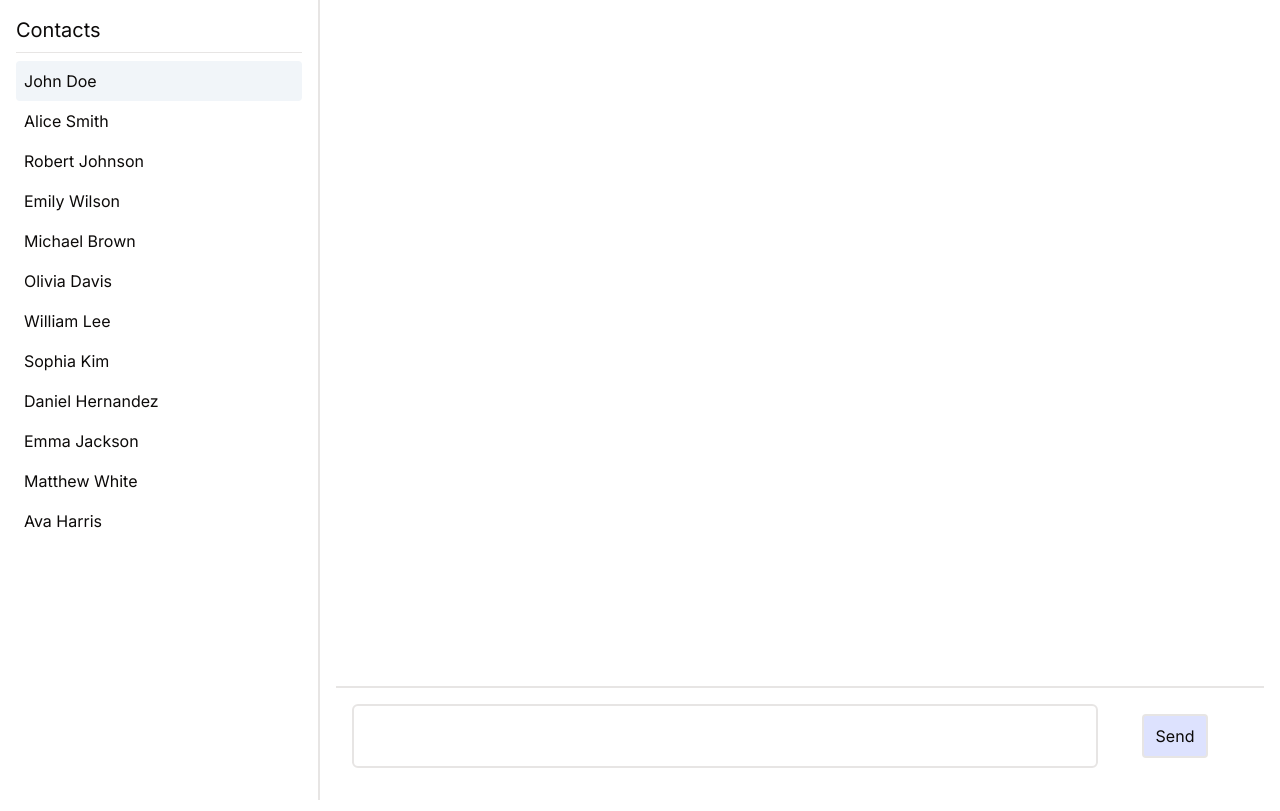
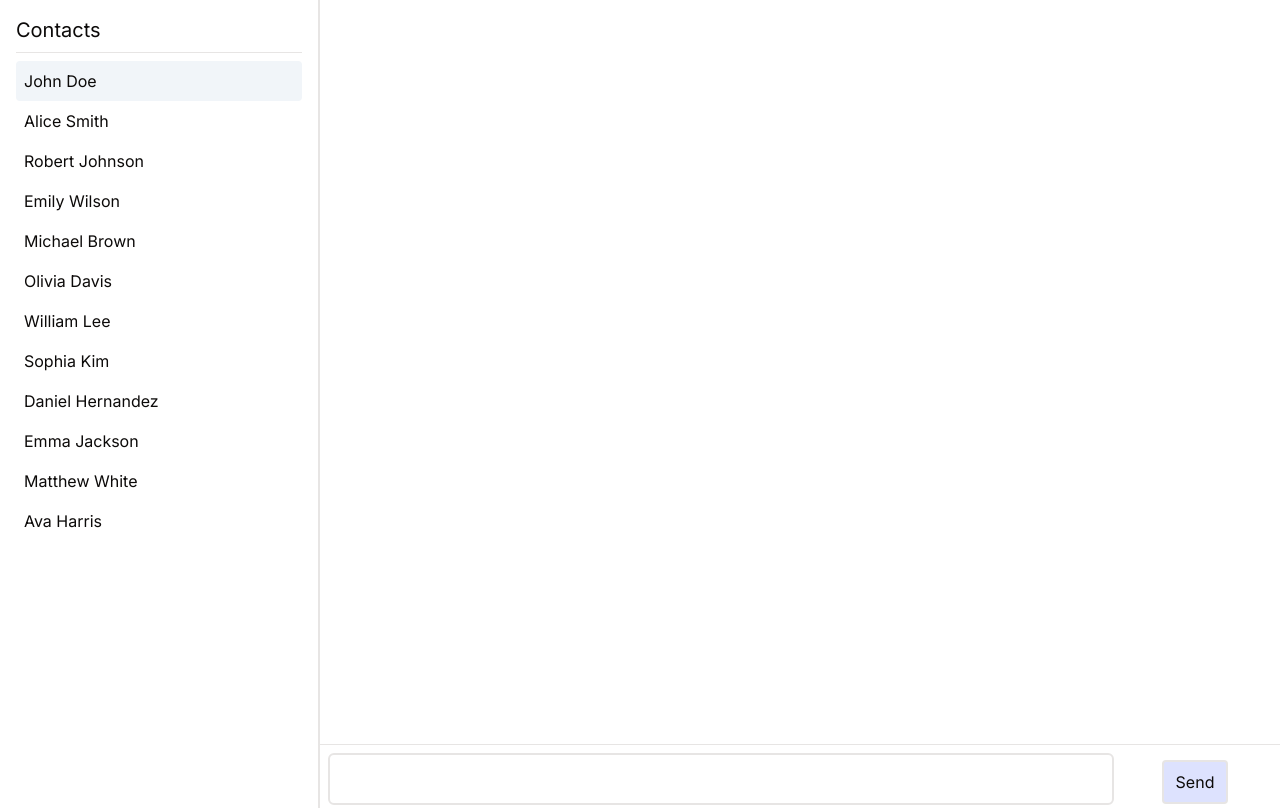
Before and after one commit to dominiqueware34/chat-messenger, a Next.js app: page / in a window 1280 px wide. Built offline with nearby package versions, Linux system fonts and the light colour scheme.

Commit message:
fixed chat layout

```diff
--- a/app/(messenger)/(chat)/Chat.tsx
+++ b/app/(messenger)/(chat)/Chat.tsx
@@ -10,7 +10,7 @@ interface ChatProps {
 }
 function Chat({ messages, onSendMessage, currentUser }: ChatProps) {
 	return (
-		<div className="flex-1 flex flex-col p-4">
+		<div className="flex-1 grid grid-rows-[92vh_64px] gap-2">
 			<MessageList messages={messages} receiver={currentUser} />
 			<MessageForm onSubmit={onSendMessage} />
 		</div>
--- a/app/(messenger)/(chat)/MessageForm.tsx
+++ b/app/(messenger)/(chat)/MessageForm.tsx
@@ -12,14 +12,14 @@ function MessageForm({ onSubmit }: MessageFormProps) {
 		setMessageText('')
 	}
 	return (
-		<div className="flex basis-16 gap-2 p-4 border-t-2">
+		<div className="flex gap-2 p-2 border-t">
 			<form className="flex-1 grid grid-cols-12 gap-1" onSubmit={handleSumbit}>
 				<div className="col-span-10">
-					<input
+					<textarea
 						onChange={(event) => setMessageText(event.target.value)}
 						value={messageText}
-						className="w-full resize-none outline-none border-2 rounded-md h-16"
-					/>
+						className="w-full resize-none outline-none border-2 rounded-md "
+					></textarea>
 				</div>
 
 				<div className="col-span-2 flex items-center justify-center">
--- a/app/(messenger)/(chat)/MessageList.tsx
+++ b/app/(messenger)/(chat)/MessageList.tsx
@@ -9,7 +9,7 @@ interface MessageListProps {
 
 export default function MessageList({ messages, receiver }: MessageListProps) {
 	return (
-		<div className="flex-[11] overflow-scroll flex flex-col gap-4">
+		<div className=" overflow-scroll flex flex-col gap-4 px-4 py-2">
 			{messages.map((message, index) => (
 				<MessageBubble
 					key={message.id}
--- a/app/(messenger)/page.tsx
+++ b/app/(messenger)/page.tsx
@@ -15,10 +15,11 @@ export default function Home() {
 	const [selectedContactId, setSelectedContactId] = useState(() => USERS[0].id)
 	const [messages, setMessages] = useState<Record<string, Message[]>>({})
 	const sendMessage = (text: string) => {
+		const testNum = Math.random()
 		const newMessage: Message = {
 			id: String(Date.now()),
 			text,
-			user: currentUser,
+			user: testNum > 0.5 ? currentUser : USERS[2],
 			createdAt: new Date(),
 		}
 		setMessages((prevMessages) => ({
```
